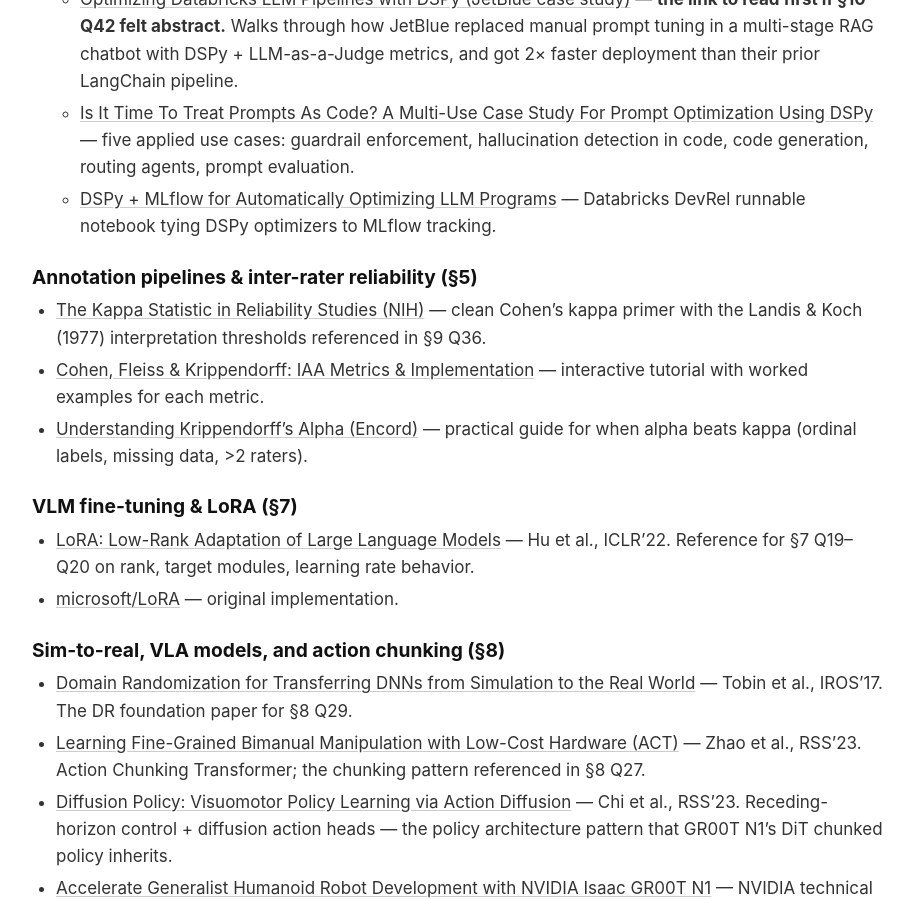
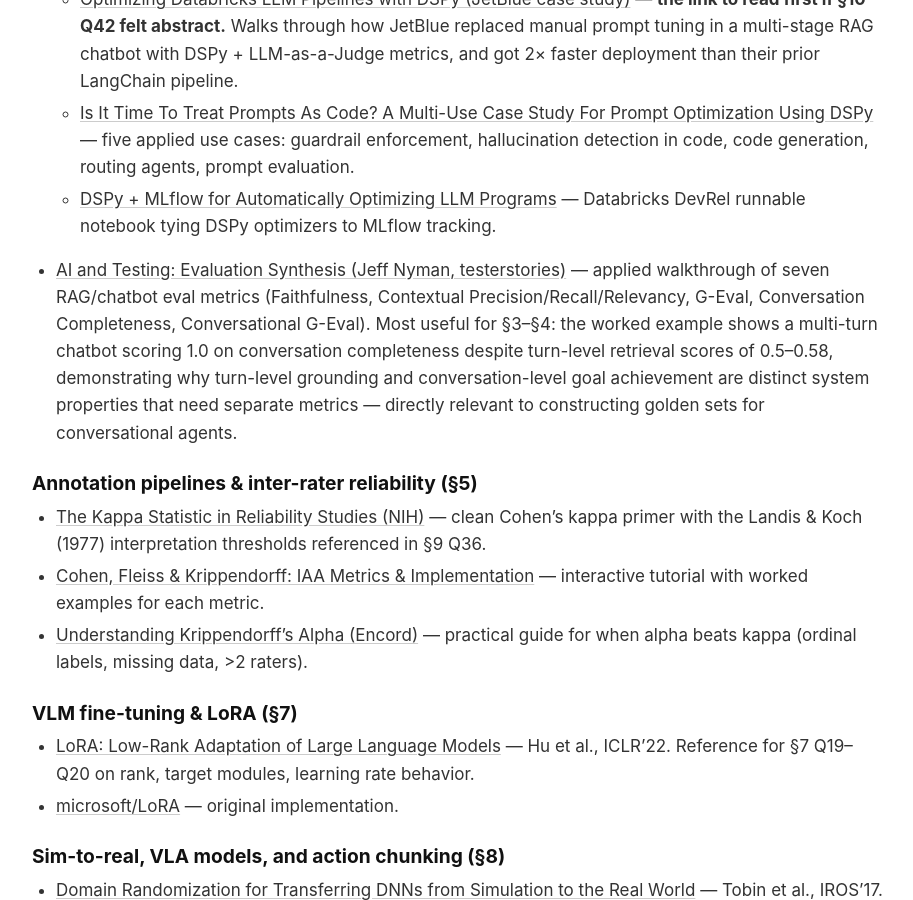
Before and after one commit to vionwinnie/vionwinnie.github.io, a Jekyll site: the page built from _posts/2026-04-26-ml-evaluation-engineer-question-bank.md, in a window 1280 px wide and 900 px high, scrolled down 7336 px. Shown: the whole window, without its empty margins (182-1095 px from the left). Built offline with Jekyll 4.4.1, drawn with Linux system fonts in a browser that asks for light colours.

Commit message:
Add testerstories evaluation synthesis post to Further Reading
Adds Jeff Nyman's applied walkthrough of seven RAG/chatbot eval
metrics including conversation-level scoring — relevant to §3-§4
on golden-set construction and multi-turn agent evaluation.

Co-Authored-By: Claude Opus 4.7 (1M context) <noreply@anthropic.com>

```diff
--- a/_posts/2026-04-26-ml-evaluation-engineer-question-bank.md
+++ b/_posts/2026-04-26-ml-evaluation-engineer-question-bank.md
@@ -570,6 +570,7 @@ References organized by section. All links verified at time of writing.
   - [Optimizing Databricks LLM Pipelines with DSPy (JetBlue case study)](https://www.databricks.com/blog/optimizing-databricks-llm-pipelines-dspy) — **the link to read first if §10 Q42 felt abstract.** Walks through how JetBlue replaced manual prompt tuning in a multi-stage RAG chatbot with DSPy + LLM-as-a-Judge metrics, and got 2× faster deployment than their prior LangChain pipeline.
   - [Is It Time To Treat Prompts As Code? A Multi-Use Case Study For Prompt Optimization Using DSPy](https://arxiv.org/html/2507.03620v1) — five applied use cases: guardrail enforcement, hallucination detection in code, code generation, routing agents, prompt evaluation.
   - [DSPy + MLflow for Automatically Optimizing LLM Programs](https://notebooks.databricks.com/devrel/mlflow/2024-11-27-dspy.html) — Databricks DevRel runnable notebook tying DSPy optimizers to MLflow tracking.
+- [AI and Testing: Evaluation Synthesis (Jeff Nyman, testerstories)](https://testerstories.com/2026/04/ai-and-testing-evaluation-synthesis/) — applied walkthrough of seven RAG/chatbot eval metrics (Faithfulness, Contextual Precision/Recall/Relevancy, G-Eval, Conversation Completeness, Conversational G-Eval). Most useful for §3–§4: the worked example shows a multi-turn chatbot scoring 1.0 on conversation completeness despite turn-level retrieval scores of 0.5–0.58, demonstrating why turn-level grounding and conversation-level goal achievement are distinct system properties that need separate metrics — directly relevant to constructing golden sets for conversational agents.
 
 ### Annotation pipelines & inter-rater reliability (§5)
 
```
